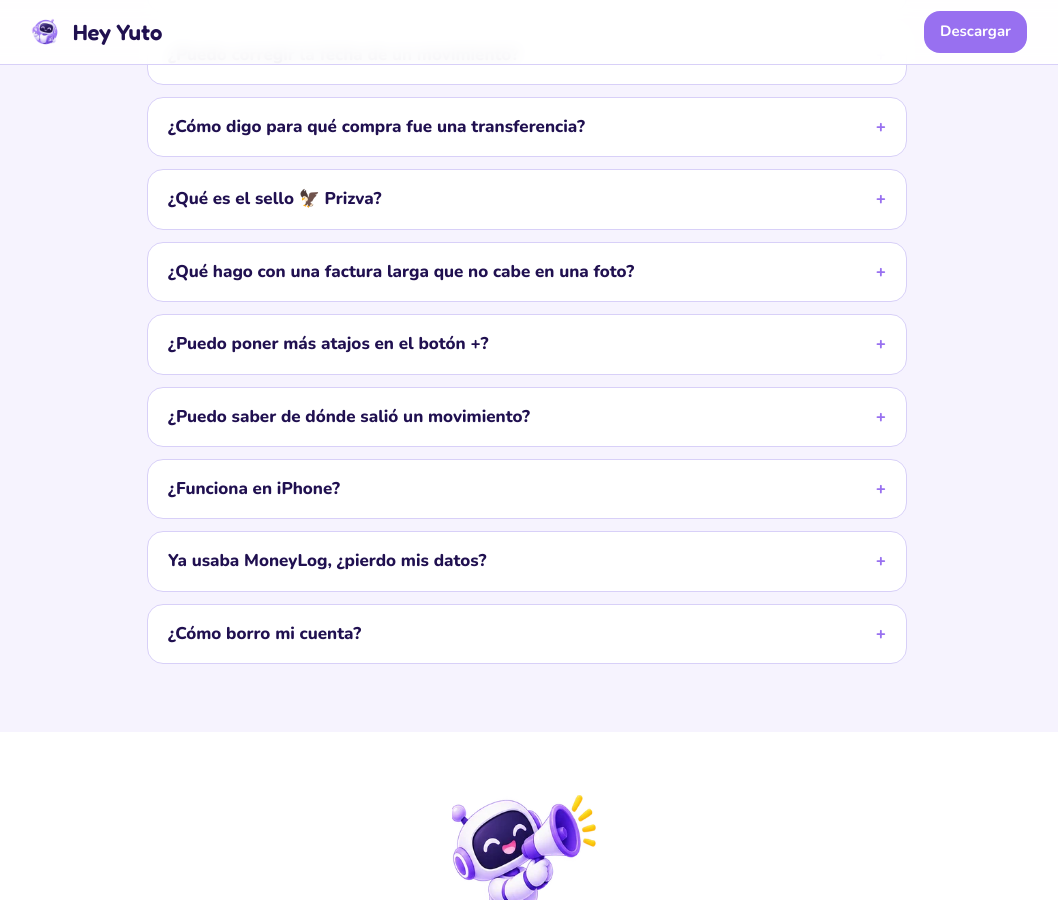
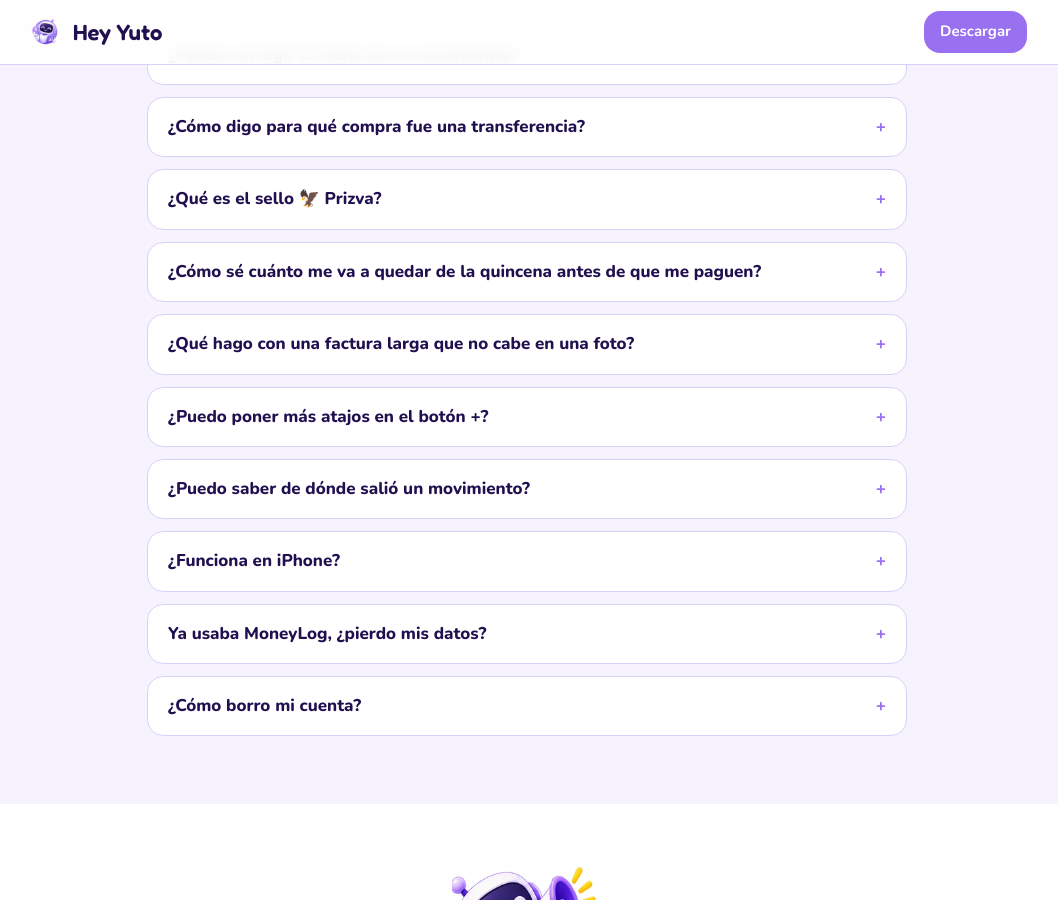
Before and after one commit to Dacoca34/yuto-legal, a Jekyll site: the page index.html, which Jekyll copies as it is, in a window 1280 px wide and 900 px high, scrolled down 5419 px. Shown: the whole window, without its empty margins (113-1171 px from the left). Built offline with Jekyll 4.4.1, drawn with Linux system fonts in a browser that asks for light colours; some of the changed lines change nothing that is shown.

Commit message:
Simular cuanto queda de la quincena (0.64)

```diff
--- a/index.html
+++ b/index.html
@@ -95,6 +95,7 @@
   <details><summary>¿Puedo corregir la fecha de un movimiento?</summary><p>Sí. En Inicio, deja presionado el movimiento y toca Editar: arriba está la fecha. Ahí mismo cambias el monto, la categoría o lo divides en partes.</p></details>
   <details><summary>¿Cómo digo para qué compra fue una transferencia?</summary><p>Deja presionada la transferencia en Inicio. Yuto te sugiere la compra de la cuenta a la que pasaste la plata, del mismo día o los dos siguientes; toca "Ligar" o elige otra. Solo es para que lo veas: no cambia ningún saldo.</p></details>
   <details><summary>¿Qué es el sello 🦅 Prizva?</summary><p>Prizva es la app para calcular costos, precios e inventario de tu negocio, con la misma cuenta de Yuto. Lo que vendes o compras allá llega solo a Yuto con ese sello. En Resumen, en tu negocio, ves cuánto te costó hacer lo vendido y tu ganancia real.</p></details>
+  <details><summary>¿Cómo sé cuánto me va a quedar de la quincena antes de que me paguen?</summary><p>Toca tu día de pago (los días en verde del calendario) y, en la lista de qué pagar, toca "Simular cuánto me queda". Marca lo que piensas pagar y arriba ves cuánto te quedaría. Si todavía no te pagan, Yuto usa lo que te suele entrar en esa misma quincena (el promedio de los últimos 4 meses), así una quincena chica no se mezcla con la grande. Es solo una simulación: no se marca ni se guarda nada.</p></details>
   <details><summary>¿Qué hago con una factura larga que no cabe en una foto?</summary><p>Toma la primera foto y, después, toca "+ Foto de lo que sigue" (o "+ De la galería") hasta 3 partes. Yuto lee la factura entera sin repetir las líneas que salen en dos fotos, y suma el ITBMS solo a los productos que la factura marca como gravados; los exentos quedan igual. Si la factura no dice cuáles son, el ITBMS queda como su propia línea y tú le pones categoría. Así lo anotado es lo mismo que te cobra el banco, sin adivinar. Un PDF de varias páginas se lee igual.</p></details>
   <details><summary>¿Puedo poner más atajos en el botón +?</summary><p>Sí. Pregúntale a Yuto, Factura y Agregar manual están siempre; con "Personalizar", al final del +, sumas hasta 3 más: transferir, pagar una deuda, categorizar pendientes, agregar una cuenta o ir directo a una pantalla.</p></details>
   <details><summary>¿Puedo saber de dónde salió un movimiento?</summary><p>Sí. Deja presionado el movimiento: Yuto te dice si lo leyó de un aviso del banco (y te muestra el aviso), si vino de una factura (y puedes ver la foto) o si lo anotaste a mano, cuándo y quién. Debajo ves cada cambio que se le hizo: monto, categoría, cuenta o fecha.</p></details>
```
